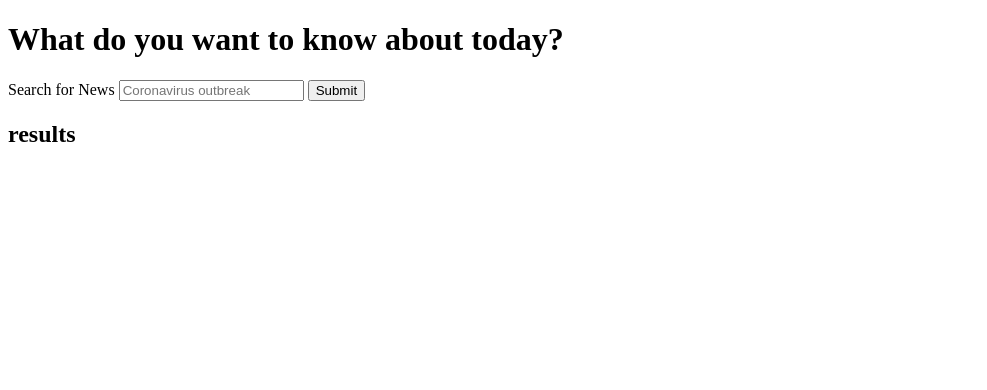
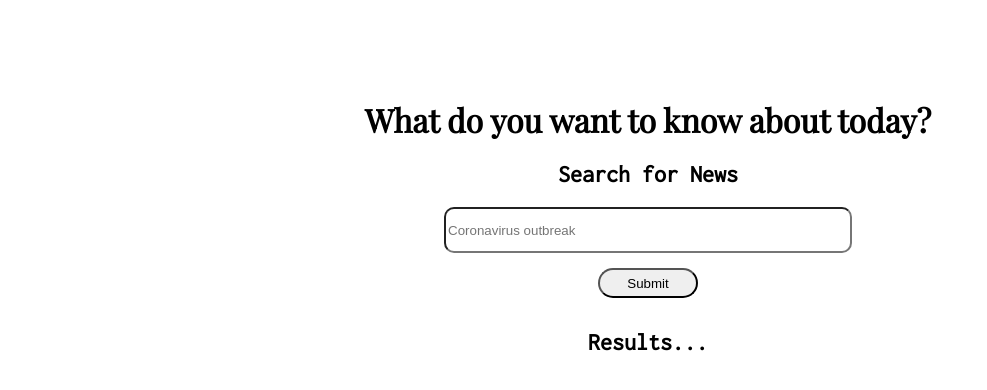
Before and after one commit to ashleyngale/News-API, a plain HTML site: page index.html in a window 1280 px wide. Shown: the whole page, without its empty margins (0-987 px from the left). Drawn offline with nearby package versions, Linux system fonts and the light colour scheme.

Commit message:
basic css added

```diff
--- a/index.html
+++ b/index.html
@@ -4,6 +4,8 @@
     <meta charset="utf-8">
     <title>Find news articles</title>
     <link href="style.css" rel="stylesheet" type="text/css" />
+    <link href="https://fonts.googleapis.com/css?family=Playfair+Display&display=swap" rel="stylesheet">
+     <link href="https://fonts.googleapis.com/css?family=Inconsolata&display=swap" rel="stylesheet">
   </head>
 <body>
 
@@ -13,8 +15,8 @@
 
   <form class="page-form" action="index.html" method="post" id="js-form">
 
-    <label for="news-search"> Search for News</label>
-      <input type="text" name="sign" placeholder="Coronavirus outbreak" class="news-input" id="news-search">
+    <label for="news-search"><h2> Search for News</h2></label></br>
+      <input type="text" name="sign" placeholder="Coronavirus outbreak" class="news-input" id="news-search"></br>
 
       <button type="submit" name="button" id="submit" class="sub-button">Submit</button>
   </form>
@@ -22,13 +24,13 @@
     <p id="js-error-message" class="error-message"></p>
 
   <section id="results" class="hidden">
-    <h2>results</h2>
+    <h2>Results...</h2>
     <ul id="results-list">
     </ul>
   </section>
 </div>
 
 <script src="https://code.jquery.com/jquery-3.3.1.js" integrity="sha256-2Kok7MbOyxpgUVvAk/HJ2jigOSYS2auK4Pfzbm7uH60=" crossorigin="anonymous"></script>
-    <script src="index.js"></script>
+    <script src="script.js"></script>
 </body>
 </html>
--- a/index.js
+++ b/index.js
@@ -1,7 +1,7 @@
 "use strict";
 
 const searchURL = "http://newsapi.org/v2/everything?";
-const apiKey="efd09862aec8405fa7edd50c64e9f257";
+const apiKey="1073e27e20fe4d109d7bcbfd901ac99c";
 
 //format paprams
 function formatQueryParams(params) {
@@ -38,7 +38,7 @@ function getResults(q){
     title:"",
     description:"",
     url:"",
-    apiKey:'efd09862aec8405fa7edd50c64e9f257'
+    apiKey:'1073e27e20fe4d109d7bcbfd901ac99c'
   };
 console.log(q);
 
@@ -47,15 +47,18 @@ console.log(q);
 
   console.log(url);
 
+var req = new Request(url);
 
-  fetch(url)
+  fetch(req)
   .then(response => {
     if (response.ok) {
       return response.Json();
+    }else{
+    throw new Error(response.statusText);
     }
-    throw new Error(response.statusText);
   })
-  .then (responseJson => displayresults (responseJson))
+  .then (responseJson => displayResults
+  (responseJson))
   .catch(err => {
     $('#js-error-message').text(`Something went wrong: ${err.message}`);
   });
--- a/style.css
+++ b/style.css
@@ -0,0 +1,34 @@
+.container{
+  width:100%;
+  height:100%;
+  position: fixed;
+  box-sizing: border-box;
+  display: block;
+  text-align: center;
+}
+
+h1{
+  margin: 90px 0px 20px 0px;
+  font-family: 'Playfair Display', serif
+}
+
+h2{
+  font-family: 'Inconsolata', monospace;
+  margin: 5px 5px 2px ;
+}
+
+input{
+ height: 40px;
+ width: 400px;
+ border-radius:10px;
+}
+
+button{
+  height: 30px;
+  width: 100px;
+  border-radius: 20px;
+}
+
+#submit{
+  margin: 15px;
+}
```
